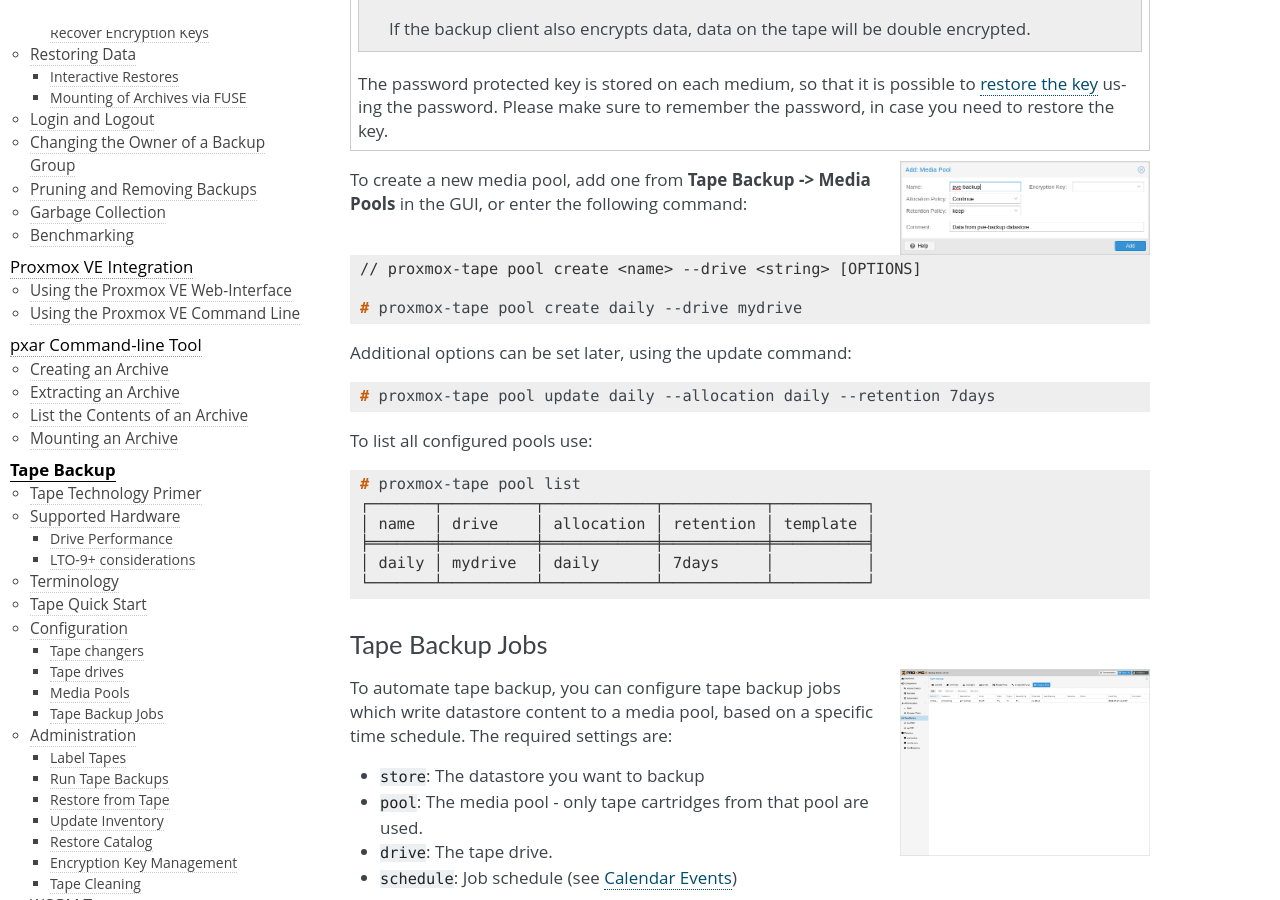
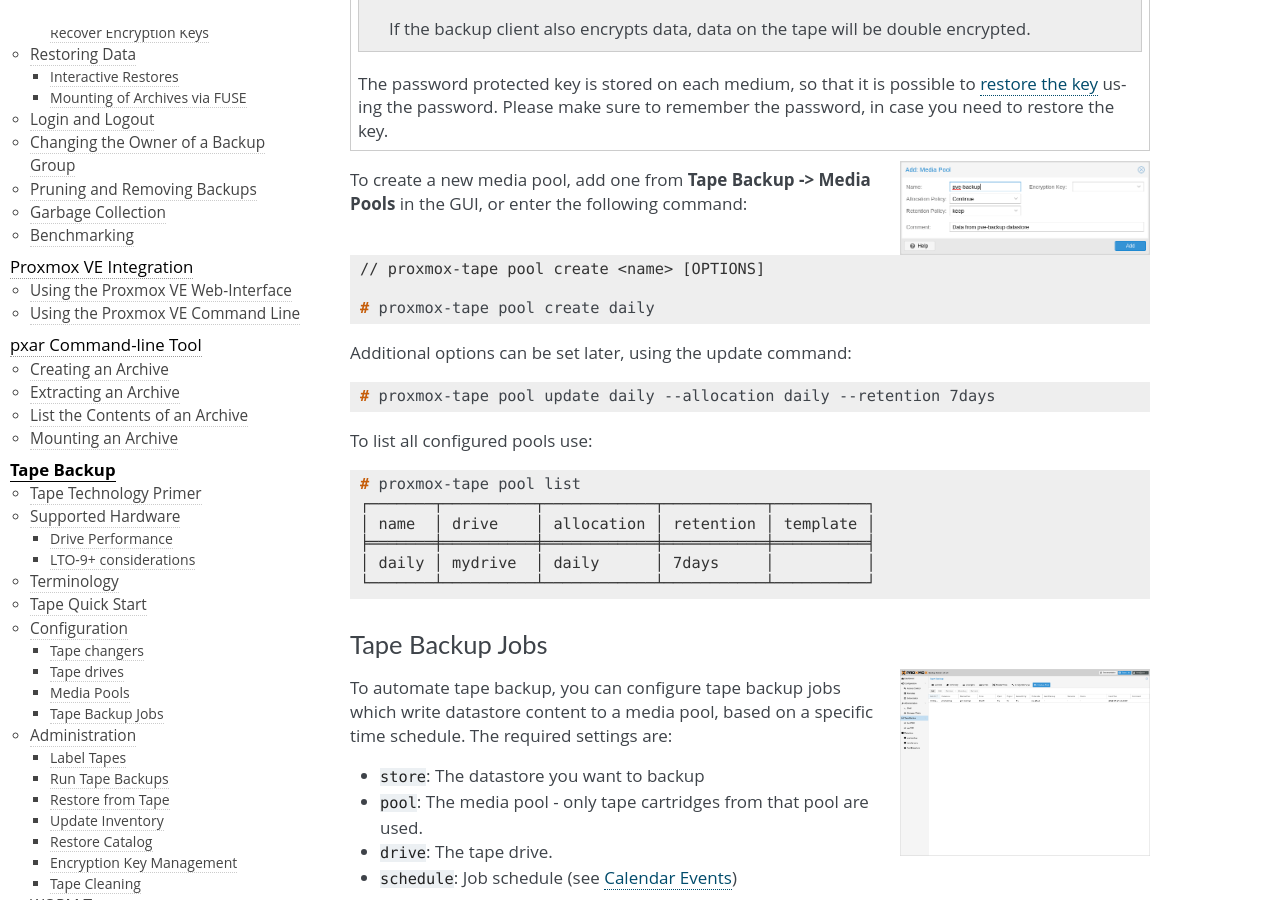
Before and after one commit to rikka-chunibyo/PBS-X, a Sphinx documentation site: the page built from docs/tape-backup.rst, in a window 1280 px wide and 900 px high, scrolled down 11017 px. Built offline with Sphinx 7.4.7, drawn with Linux system fonts in a browser that asks for light colours.

Commit message:
fix #6714: docs: remove wrong `--drive` parameter from cli example
pool creation does not depend or use a drive at all, since it's just a
logical operation. This was probably a type or copy&paste error, so
remove the wrong `--drive` parameter from that example.

Signed-off-by: Dominik Csapak <d.csapak@proxmox.com>

```diff
--- a/docs/tape-backup.rst
+++ b/docs/tape-backup.rst
@@ -624,9 +624,9 @@ GUI, or enter the following command:
 
 .. code-block:: console
 
- // proxmox-tape pool create <name> --drive <string> [OPTIONS]
+ // proxmox-tape pool create <name> [OPTIONS]
 
- # proxmox-tape pool create daily --drive mydrive
+ # proxmox-tape pool create daily
 
 
 Additional options can be set later, using the update command:
```
